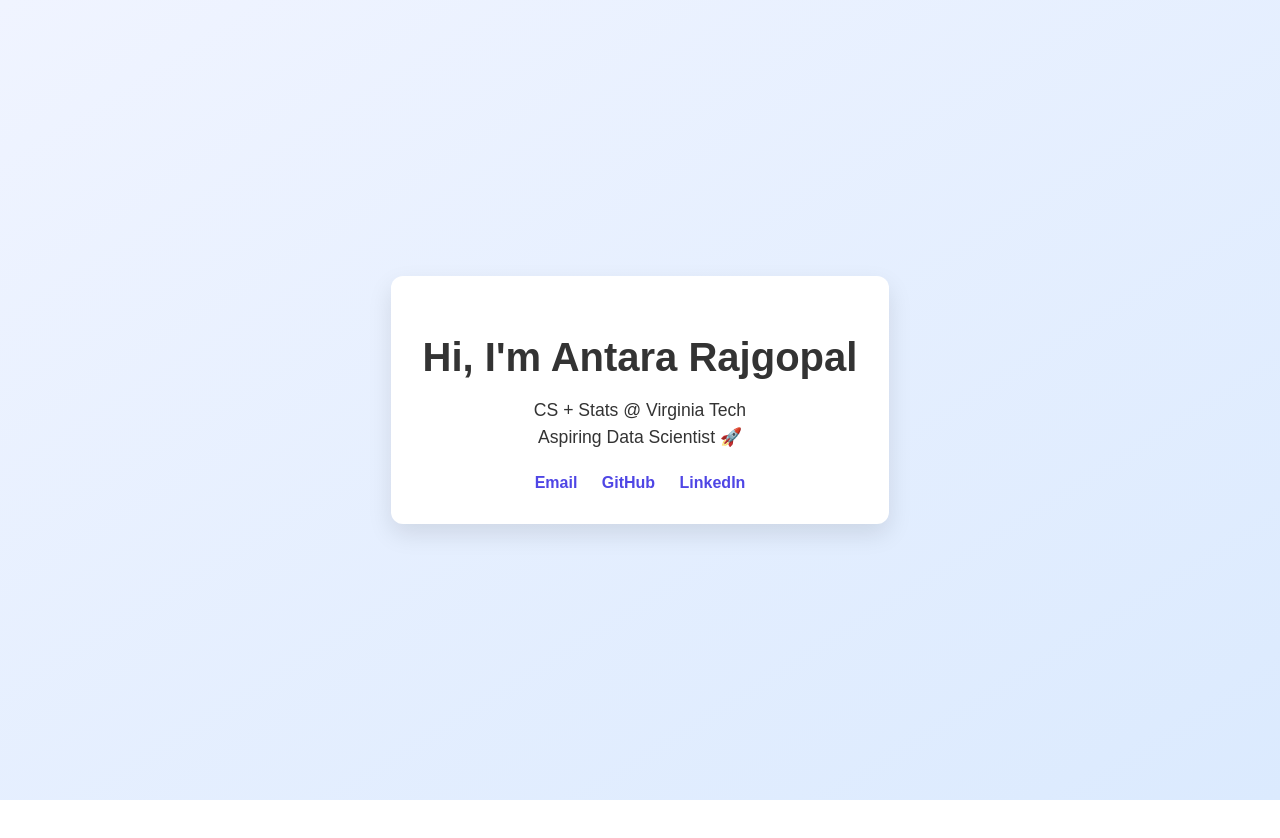
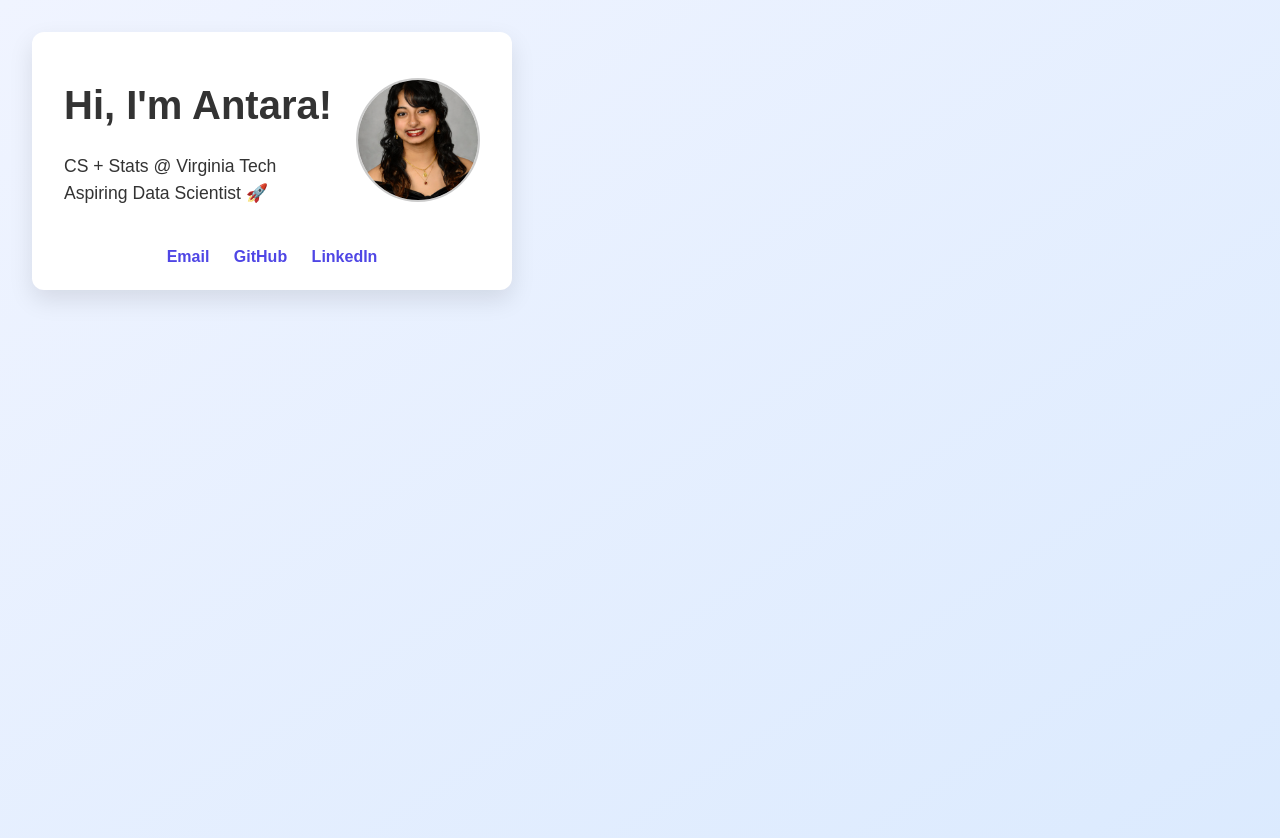
Before and after one commit to antararaj/Personal-Website, a plain HTML site: page index.html in a window 1280 px wide. Before the commit the page ends 800 px from the top, so only its background shows below. Drawn offline with Linux system fonts and the light colour scheme.

Commit message:
Added a picture

```diff
--- a/index.html
+++ b/index.html
@@ -8,13 +8,17 @@
 </head>
 <body>
   <div class="container">
-    <h1>Hi, I'm Antara Rajgopal</h1>
-    <p>CS + Stats @ Virginia Tech<br>Aspiring Data Scientist 🚀</p>
-
+    <div class="content">
+      <div class="text">
+        <h1>Hi, I'm Antara!</h1>
+        <p>CS + Stats @ Virginia Tech<br>Aspiring Data Scientist 🚀</p>
+      </div>
+      <img src="antara_rajgopal_picture.png" alt="Antara's photo" />
+    </div>
     <div class="links">
-      <a href="antara.rajgopal@gmail.com">Email</a>
-      <a href="https://github.com/antararaj" target="_blank">GitHub</a>
-      <a href="https://linkedin.com/in/antara_rajgopal" target="_blank">LinkedIn</a>
+      <a href="mailto:you@example.com">Email</a>
+      <a href="https://github.com/yourusername" target="_blank">GitHub</a>
+      <a href="https://linkedin.com/in/yourusername" target="_blank">LinkedIn</a>
     </div>
   </div>
 </body>
--- a/style.css
+++ b/style.css
@@ -3,29 +3,42 @@ body {
   font-family: Arial, sans-serif;
   background: linear-gradient(to bottom right, #f0f4ff, #dbeafe);
   display: flex;
-  justify-content: center;
-  align-items: center;
+  align-items: flex-start;
+  justify-content: flex-start;
   height: 100vh;
+  padding: 2rem;
   color: #333;
 }
 
 .container {
-  text-align: center;
-  padding: 2rem;
   background: white;
+  padding: 1.5rem 2rem;
   border-radius: 12px;
   box-shadow: 0 10px 25px rgba(0, 0, 0, 0.1);
 }
 
-h1 {
-  font-size: 2.5rem;
-  margin-bottom: 0.5rem;
+.content {
+  display: flex;
+  align-items: center;
 }
 
-p {
-  font-size: 1.1rem;
-  margin-bottom: 1.5rem;
-  line-height: 1.5;
+.text {
+  display: flex;
+  flex-direction: column;
+}
+
+img {
+  width: 120px;
+  height: 120px;
+  border-radius: 100%;
+  margin-left: 1.5rem;
+  object-fit: cover;
+  border: 2px solid #ccc;
+}
+
+.links {
+  margin-top: 1.5rem;
+  text-align: center;
 }
 
 .links a {
@@ -38,5 +51,15 @@ p {
 }
 
 .links a:hover {
-  border-color: #413ac2;
+  border-color: #4f46e5;
 }
+
+h1 {
+  font-size: 2.5rem;
+  margin-bottom: 0.5rem;
+}
+
+p {
+  font-size: 1.1rem;
+  line-height: 1.5;
+}
```
Also changed, not shown: antara_rajgopal_picture.png (added).
